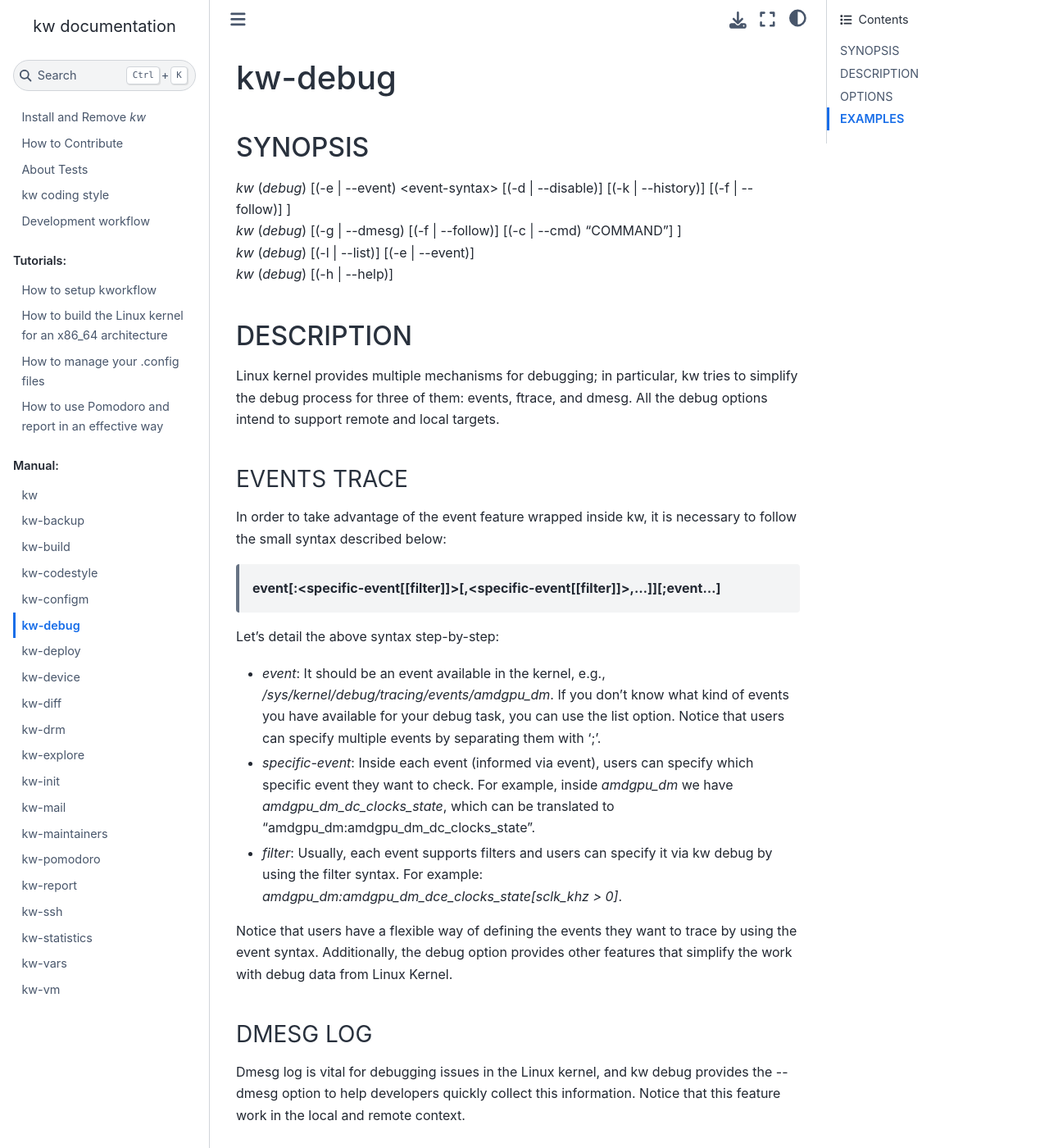
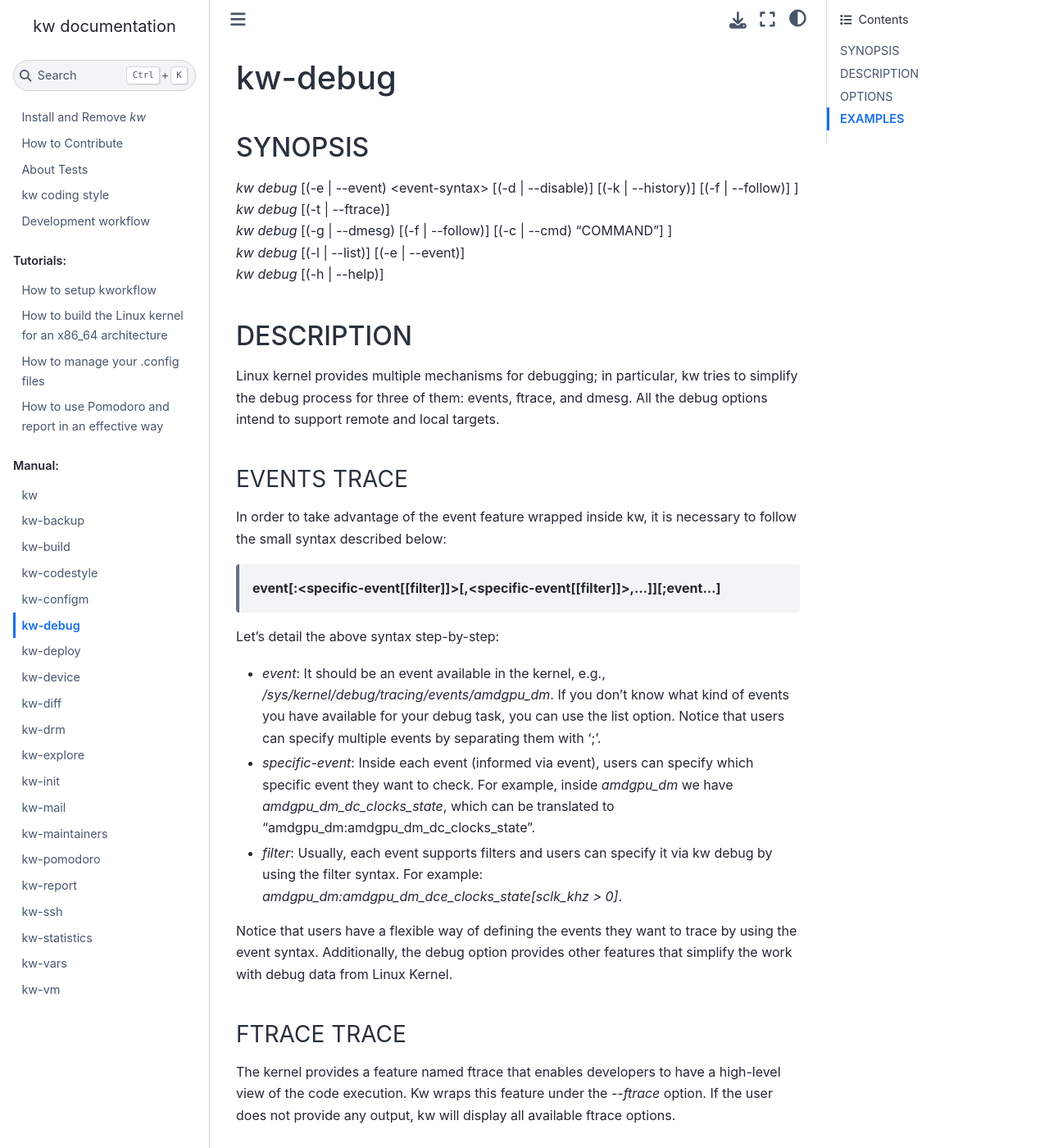
Before and after one commit to kworkflow/kworkflow, a Sphinx documentation site: the page built from documentation/man/features/debug.rst, in a window 1280 px wide and 1400 px high. Shown: the whole window at 82% size. Built offline with Sphinx 7.4.7 and the Sphinx Book theme 1.1.4, drawn with Linux system fonts in a browser that asks for light colours.

Commit message:
src: debug: Add list ftrace option
This commit introduces the basic structure to support ftrace. In
particular, it implements the list option.

Signed-off-by: Rodrigo Siqueira <rodrigosiqueiramelo@gmail.com>

```diff
--- a/documentation/man/features/debug.rst
+++ b/documentation/man/features/debug.rst
@@ -6,10 +6,11 @@ kw-debug
 
 SYNOPSIS
 ========
-| *kw* (*debug*) [(-e | \--event) <event-syntax> [(-d | \--disable)] [(-k | \--history)] [(-f | \--follow)] ]
-| *kw* (*debug*) [(-g | \--dmesg) [(-f | \--follow)] [(-c | \--cmd) "COMMAND"] ]
-| *kw* (*debug*) [(-l | \--list)] [(-e | \--event)]
-| *kw* (*debug*) [(-h | \--help)]
+| *kw* *debug* [(-e | \--event) <event-syntax> [(-d | \--disable)] [(-k | \--history)] [(-f | \--follow)] ]
+| *kw* *debug* [(-t | \--ftrace)]
+| *kw* *debug* [(-g | \--dmesg) [(-f | \--follow)] [(-c | \--cmd) "COMMAND"] ]
+| *kw* *debug* [(-l | \--list)] [(-e | \--event)]
+| *kw* *debug* [(-h | \--help)]
 
 DESCRIPTION
 ===========
@@ -44,6 +45,14 @@ Let's detail the above syntax step-by-step:
 Notice that users have a flexible way of defining the events they want to trace
 by using the event syntax. Additionally, the debug option provides other
 features that simplify the work with debug data from Linux Kernel.
+
+FTRACE TRACE
+------------
+
+The kernel provides a feature named ftrace that enables developers to have a
+high-level view of the code execution. Kw wraps this feature under the
+`\--ftrace` option. If the user does not provide any output, kw will display
+all available ftrace options.
 
 DMESG LOG
 ---------
```
Also changed, not shown: 2 other files.
